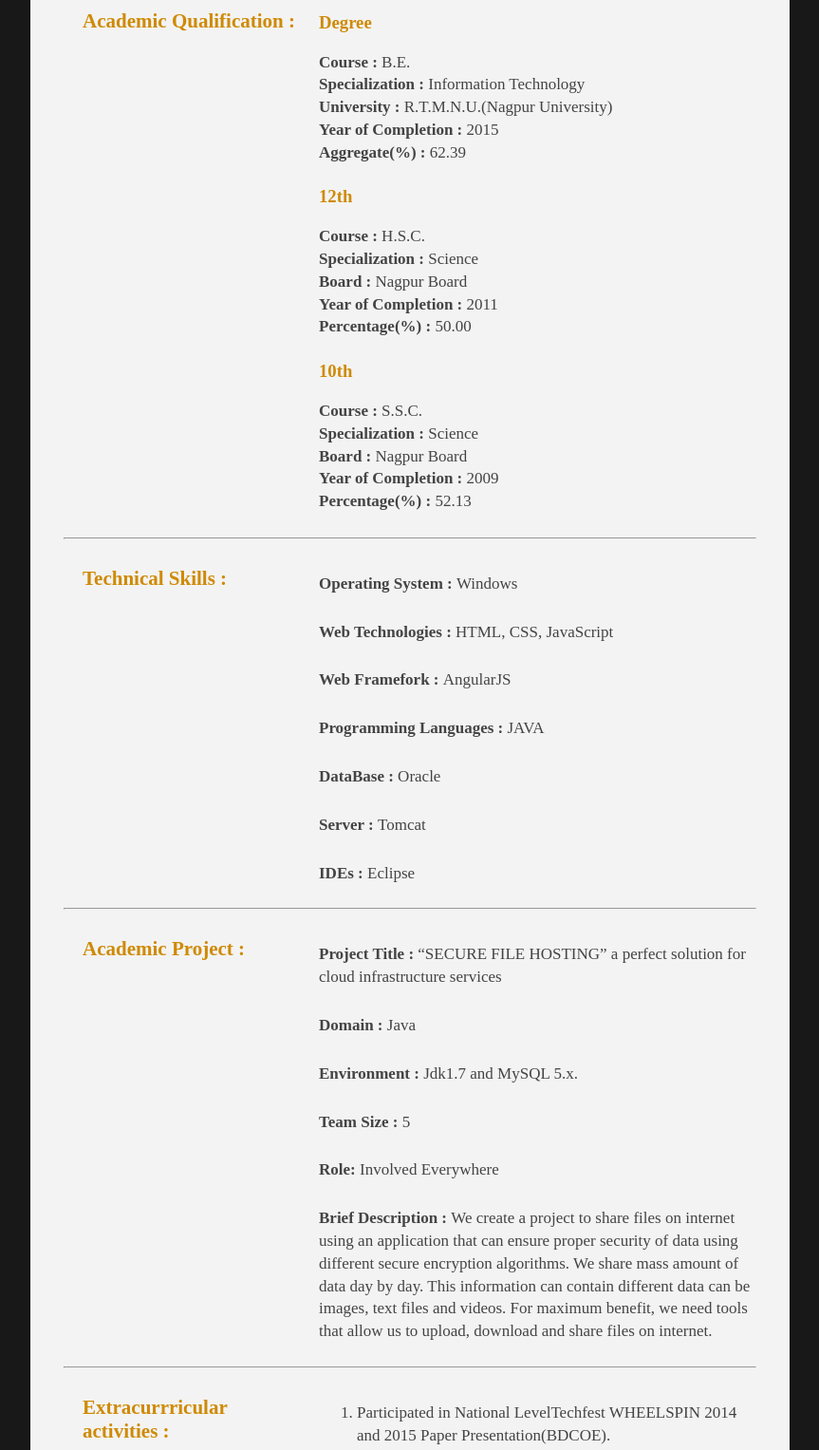
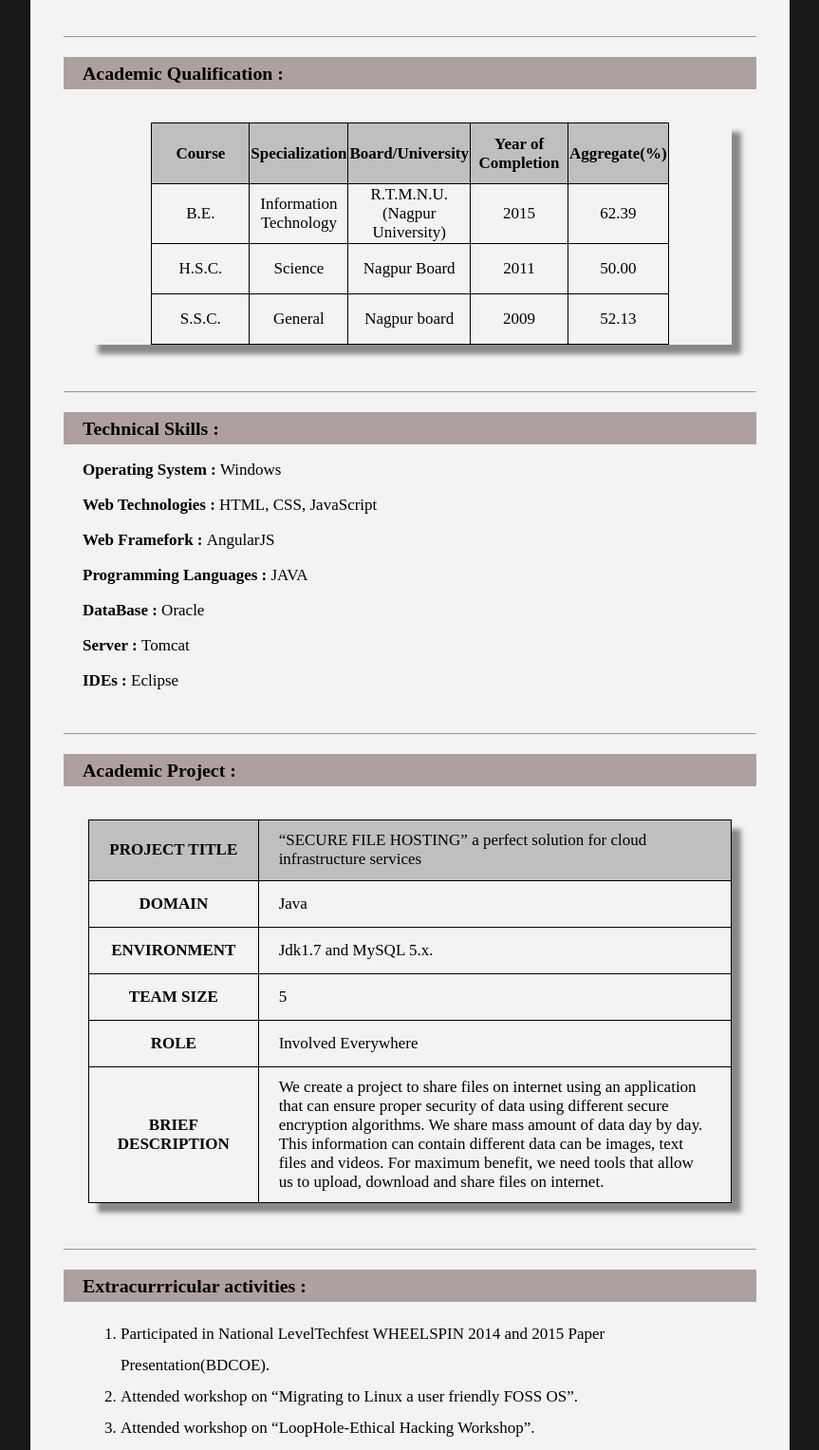
Before and after one commit to nehawanjari/nehawanjari.github.io, a plain HTML site: page index.html in a window 1280 px wide. Shown: the part 460-1987 px from the top of the page at 95% size, without its empty margins (208-1071 px from the left). Drawn offline with Linux system fonts and the light colour scheme.

Commit message:
Update index.html

```diff
--- a/index.html
+++ b/index.html
@@ -3,23 +3,33 @@
 <head>
 	<title>CV |Neha Wanjari</title>
 	<style type="text/css">
-		html,body{background-color:#181818; }
+		html,body{ background-color:#181818; font-size: 17px;}
 		a:hover{ color: orange; }
 		.top{ background: #f3f3f3; width: 90%; max-width: 800px; margin: 30px auto; }
 		.head{ padding: 25px 35px; }
 		.h2{ text-align: center; color: #864211; }
-		.block{display: inline-flex; }
-		.block1{ width: 352px; margin-right: 94px; margin-left: 20px; }
+		.block{ display: inline-flex; max-width: 713px; }
+		.block1{ width: 418px;  margin-left: 20px; }
+		.block2{ float: right; }
+		.block3{   }
 		.para{ font-size: 17px; line-height: 1.4em; margin: auto; }
 		.all{ padding: 0px 35px 0px; }
-		.headding{ padding-right: 24px; margin-left: 20px; }
-		.h3{ width: 225px; font-size: 21px; color: #cf8a05; }
-		.para1{ color: #444; }
-		.h33{ color: #cf8a05; margin-top: 24px; }
-		.para3{ margin-top: 27px; color: #444; line-height: 1.4em; font-size: 17px; }
-		.sign{ float: right; margin-left: 563px; }
+		.block3{   }
+		.headding{ background-color: #afa0a0; height: 34px; padding-left: 20px; }
+		.h3{ padding-top: 6px;}
+		.para1{ padding: 20px; font-size: 17px; line-height: 1.4em; }
+		.info{ margin: 35px 26px 0px; box-shadow: 10px 10px 5px #888888; }
+		.table,.th,.td,.th1, .td1{ border: 1px solid black; margin: auto; border-collapse: collapse; }
+		.tr{ height: 64px; background-color: #bfbfbf; }
+		.th{ width: 100px; text-align: center; }
+		.td{ height: 50px; text-align: center; }
+		.be{ margin: 0px 20px 0px; }
+		.para3{  }
+		.th1{ padding: 14px 20px 14px; }
+		.td1{ text-align: left; padding: 11px 21px 11px; }
+		.ol{ margin: 0px 20px 0px; line-height: 33px; }
+		.sign{ float: right; margin: 0px 20px 0px;}
 	</style>
-
 	<meta charset="UTF-8">
 </head>
 <body>
@@ -36,13 +46,13 @@
 				</div>
 				<div class="block2">
 					<p class="para"><strong>Mob : </strong>+91-7676396278</p>
-				<p class="para"><strong>Email : </strong> <a href="#">nehavanjari1993@gmail.com</a></p>
+					<p class="para"><strong>Email : </strong> <a href="#">	nehavanjari1993@gmail.com</a></p>
 				</div>
 			</div>
 			<hr class="hr">
 		</div>
 		<div class="all">
-			<div class="block">
+			<div class="block3">
 				<div class="headding">
 					<h3 class="h3">Objective : </h3>
 				</div>
@@ -53,40 +63,47 @@
 				</div>
 			</div>
 			<hr>
-			<div class="block">
+			<div class="block3">
 				<div class="headding">
 				<h3 class="h3">Academic Qualification : </h3>
 				</div>
-				<div class="info">
-					<div class="be">
-						<h3 class="h33">Degree</h3>
-						<p class="para para1"><strong>Course             : </strong>B.E.</p>
-						<p class="para para1"><strong>Specialization     : </strong>Information Technology</p>
-						<p class="para para1"><strong>University         : </strong>R.T.M.N.U.(Nagpur University)</p>
-						<p class="para para1"><strong>Year of Completion : </strong>2015</p>
-						<p class="para para1"><strong>Aggregate(%)       : </strong>62.39</p>
-					</div>
-					<div class="be">
-						<h3 class="h33">12th</h3>
-						<p class="para para1"><strong>Course             : </strong>H.S.C.</p>
-						<p class="para para1"><strong>Specialization     : </strong>Science</p>
-						<p class="para para1"><strong>Board              : </strong>Nagpur Board</p>
-						<p class="para para1"><strong>Year of Completion : </strong>2011</p>
-						<p class="para para1"><strong>Percentage(%)       : </strong>50.00</p>
-					</div>
-					<div class="be">
-						<h3 class="h33">10th</h3>
-						<p class="para para1"><strong>Course             : </strong>S.S.C.</p>
-						<p class="para para1"><strong>Specialization     : </strong>Science</p>
-						<p class="para para1"><strong>Board              : </strong>Nagpur Board</p>
-						<p class="para para1"><strong>Year of Completion : </strong>2009</p>
-						<p class="para para1"><strong>Percentage(%)       : </strong>52.13</p>
+				<div class="info" style="overflow-x:auto;">
+					<table class="table">
+						<tr class="tr">
+							<th class="th">Course</th>
+							<th class="th">Specialization</th>
+							<th class="th">Board/University</th>
+							<th class="th">Year of Completion</th>
+							<th class="th">Aggregate(%)</th>
+						</tr>
+						<tr >
+							<td class="td">B.E.</td>
+							<td class="td">Information Technology</td>
+							<td class="td">R.T.M.N.U.(Nagpur University)</td>
+							<td class="td">2015</td>
+							<td class="td">62.39</td>
+						</tr>
+						<tr >
+							<td class="td">H.S.C.</td>
+							<td class="td">Science</td>
+							<td class="td">Nagpur Board</td>
+							<td class="td">2011</td>
+							<td class="td">50.00</td>
+						</tr>
+						<tr >
+							<td class="td">S.S.C.</td>
+							<td class="td">General</td>
+							<td class="td">Nagpur board</td>
+							<td class="td">2009</td>
+							<td class="td">52.13</td>
+						</tr>
+					</table>
 				</div>
 				<br/>
-				</div>
+				<br/>
 			</div>
 			<hr>
-			<div class="block">
+			<div class="block3">
 				<div class="headding">
 				<h3 class="h3">Technical Skills : </h3>
 				</div>
@@ -102,25 +119,47 @@
 				<br/>
 			</div>
 			<hr>
-			<div class="block">
+			<div class="block3">
 				<div class="headding">
 				<h3 class="h3">Academic Project : </h3>
 				</div>
-				<div class="be">
-					<p class="para3"><strong>Project Title     : </strong>“SECURE FILE HOSTING” a perfect solution for cloud infrastructure services</p>
-					<p class="para3"><strong>Domain            : </strong>Java</p>
-					<p class="para3"><strong>Environment       : </strong>Jdk1.7 and MySQL 5.x.</p>
-					<p class="para3"><strong>Team Size         : </strong>5</p>
-					<p class="para3"><strong>Role: </strong>Involved Everywhere</p>
-					<p class="para3"><strong>Brief Description : </strong> We create a project to share files on internet using an application that can ensure proper security of data using different secure encryption algorithms. We share mass amount of data day by day. This information can contain different data can be images, text files and videos. For maximum benefit, we need tools that allow us to upload, download and share files on internet.</p>
+				<div class="info" style="overflow-x:auto;">
+					<table class="table">
+						<tr class="tr">
+							<th class="th1"> PROJECT TITLE</th>
+							<td class="td1">“SECURE FILE HOSTING” a perfect solution for cloud infrastructure services</td>
+						</tr>
+						<tr>
+							<th class="th1">DOMAIN</th>
+							<td class="td1">Java</td>
+						</tr>
+						<tr>
+							<th class="th1">ENVIRONMENT</th>
+							<td class="td1">Jdk1.7 and MySQL 5.x.</td>
+						</tr>
+						<tr>
+							<th class="th1">TEAM SIZE</th>
+							<td class="td1">5</td>
+						</tr>
+						<tr>
+							<th class="th1">ROLE</th>
+							<td class="td1">Involved Everywhere</td>
+						</tr>
+						<tr>
+							<th class="th1">BRIEF DESCRIPTION</th>
+							<td class="td1">We create a project to share files on internet using an application that can ensure proper security of data using different secure encryption algorithms. We share mass amount of data day by day. This information can contain different data can be images, text files and videos. For maximum benefit, we need tools that allow us to upload, download and share files on internet.</td>
+						</tr>
+					</table>
 				</div>
+				<br/>
+				<br/>
 			</div>
 			<hr>
-			<div class="block">
+			<div class="block3">
 				<div class="headding">
 				<h3 class="h3">Extracurrricular activities : </h3>
 				</div>
-				<div class="be">
+				<div class="ol">
 					<ol type="1">
 						<li class="para3">Participated in National LevelTechfest WHEELSPIN 2014 and 2015 Paper Presentation(BDCOE).</li>
 						<li class="para3">Attended workshop on  “Migrating to Linux a user friendly FOSS OS”.</li>
@@ -130,11 +169,11 @@
 				<br/>
 			</div>
 			<hr>
-			<div class="block">
+			<div class="block3">
 				<div class="headding">
 				<h3 class="h3">Personal Profile : </h3>
 				</div>
-				<div class="be">
+				<div class="ol">
 					<ul type="none">
 						<li class="para3"><p><strong>Name : </strong>Neha Kejaji Wanjari</p></li>
 						<li class="para3"><p><strong>Gender : </strong>Female</p></li>
@@ -147,18 +186,18 @@
 				<br/>
 			</div>
 			<hr>
-			<div class="block">
+			<div class="block3">
 				<div class="headding">
 					<h3 class="h3">Declaration : </h3>
 				</div>
-				<div class="be">
+				<div class="ol">
 					<p class="para3">I hereby solemnly declare that all the information furnished is true to the best my knowledge.</p>
 				</div>
 			</div>
 			<br/>
 			<br/>
 			<br/>
-			<div class="block">
+			<div class="block3">
 
 				<div class="sign">
 					<p class="para3">NEHA WANJARI</p>
@@ -168,8 +207,9 @@
 			<br/>
 			<br/>
 			<br/>
-		</div>
+
 		</div>
 
+	</div>
 </body>
 </html>
```
Lines whose indentation alone changed are shown as unchanged.
